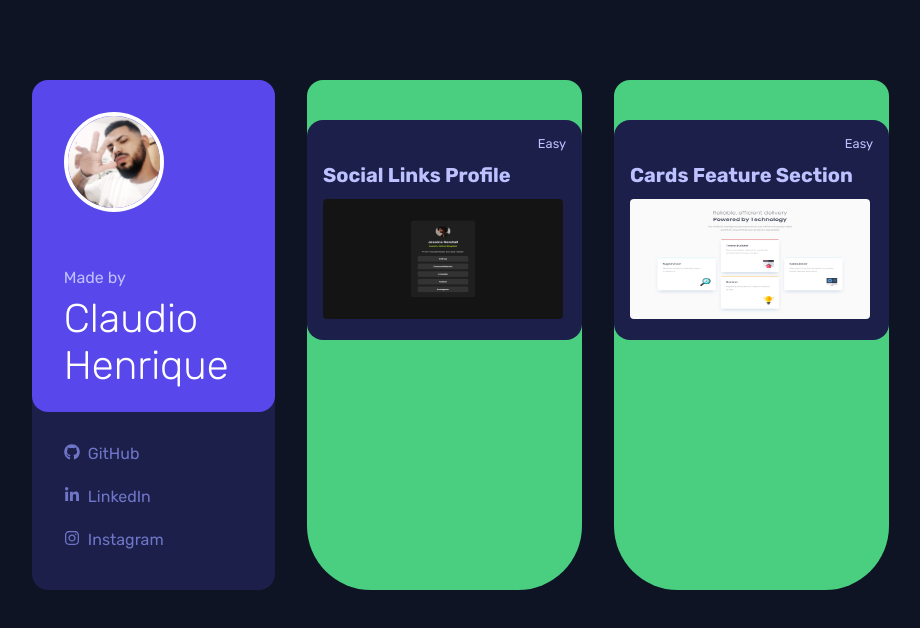
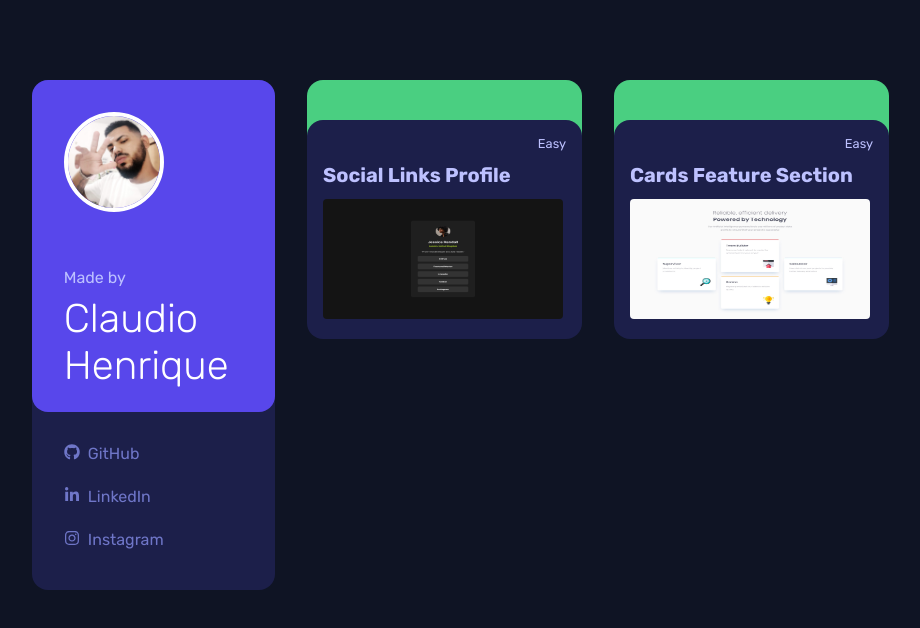
Before and after one commit to cHenrique0/react, a React (Vite) app: page / in a window 1280 px wide. Shown: the top 628 px of the page, without its empty margins (45-965 px from the left). Built offline with nearby package versions, Linux system fonts and the light colour scheme.

Commit message:
fix card height

```diff
--- a/src/Main/styles/challengeCard.module.css
+++ b/src/Main/styles/challengeCard.module.css
@@ -1,6 +1,6 @@
 .card {
   width: 275px;
-  /* height: 250px; */
+  height: 250px;
   display: flex;
   flex-direction: column;
   border-radius: 1rem;
```
